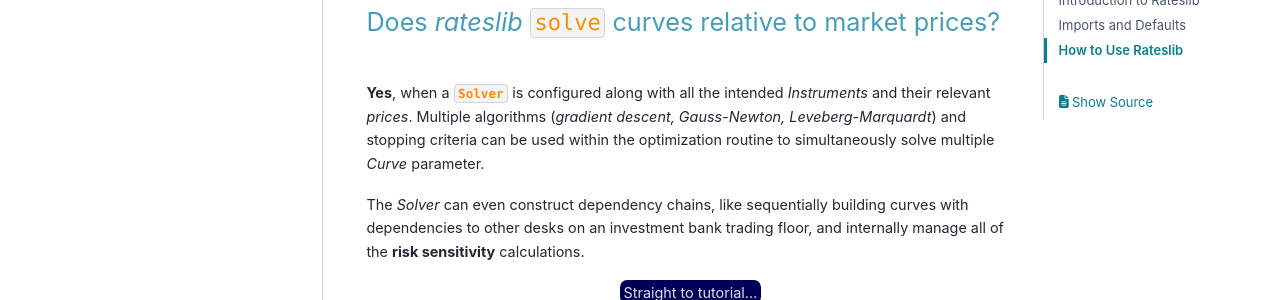
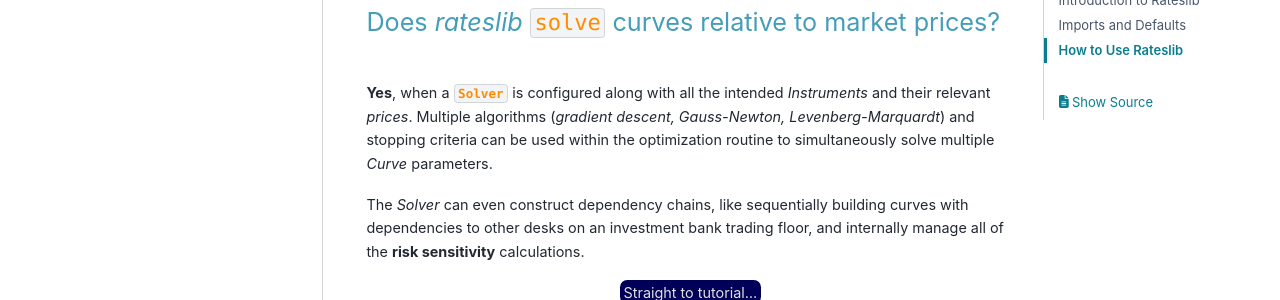
Before and after one commit to attack68/rateslib, a Sphinx documentation site: the page built from docs/source/i_get_started.rst, in a window 1280 px wide and 900 px high, scrolled down 1666 px. Shown: the part 152-452 px from the top of the window. Built offline with Sphinx 7.4.7 and the PyData theme 0.15.4, drawn with Linux system fonts in a browser that asks for light colours; comment, search, counter and statistics services are not loaded.

Commit message:
DOC: Some minor spelling changes to the docs (#112)

```diff
--- a/docs/source/f_fxr.rst
+++ b/docs/source/f_fxr.rst
@@ -11,7 +11,7 @@ FX Spot Rates
 ***********************
 
 This documentation page discusses the methods of the
-:class:`~rateslib.fx.FXRates` class which are summarised below,
+:class:`~rateslib.fx.FXRates` class which are summarised below:
 
 .. autosummary::
    rateslib.fx.FXRates
--- a/docs/source/i_get_started.rst
+++ b/docs/source/i_get_started.rst
@@ -166,9 +166,9 @@ Does *rateslib* ``solve`` curves relative to market prices?
 
 **Yes**, when a :class:`~rateslib.solver.Solver` is configured along with all the intended
 *Instruments* and their relevant *prices*.
-Multiple algorithms (*gradient descent, Gauss-Newton, Leveberg-Marquardt*) and stopping criteria
+Multiple algorithms (*gradient descent, Gauss-Newton, Levenberg-Marquardt*) and stopping criteria
 can be used within the optimization routine
-to simultaneously solve multiple *Curve* parameter.
+to simultaneously solve multiple *Curve* parameters.
 
 The *Solver* can even construct dependency chains, like sequentially building curves
 with dependencies to other desks on an investment bank trading floor, and internally manage all of
--- a/docs/source/i_guide.rst
+++ b/docs/source/i_guide.rst
@@ -324,7 +324,7 @@ detailed instructions of the way in which the associations can be constructed in
     g_mechanisms.rst
 
 The **key takeway** is that when you initialise and create an *Instrument* you can do one
-of three things;
+of three things:
 
 1) Not provide any *Curves* for pricing upfront (``curves=NoInput(0)``).
 2) Create an explicit association to pre-existing Python objects, e.g. ``curves=my_curve``.
```
Also changed, not shown: other parts of docs/source/i_guide.rst (+2 -2 lines).
